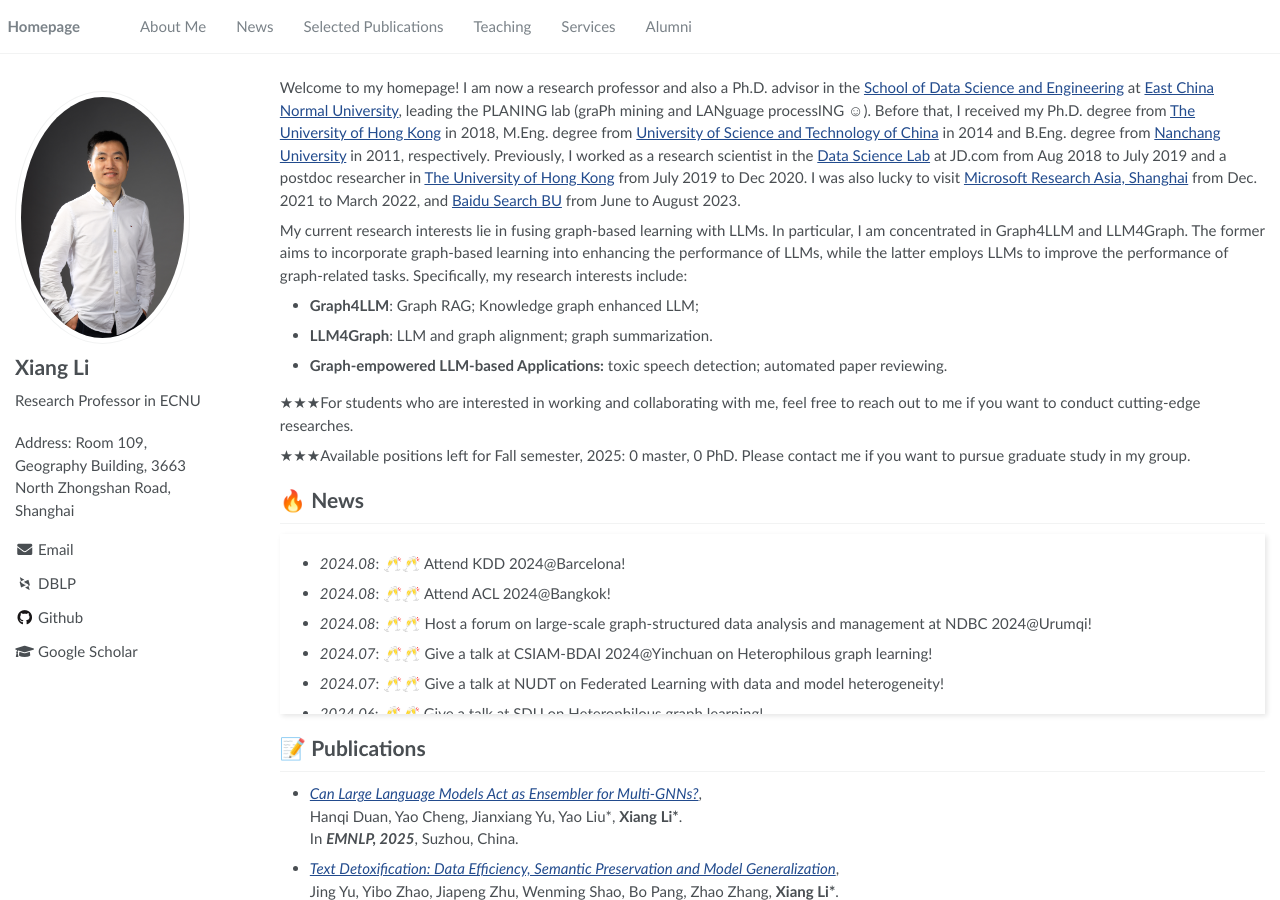
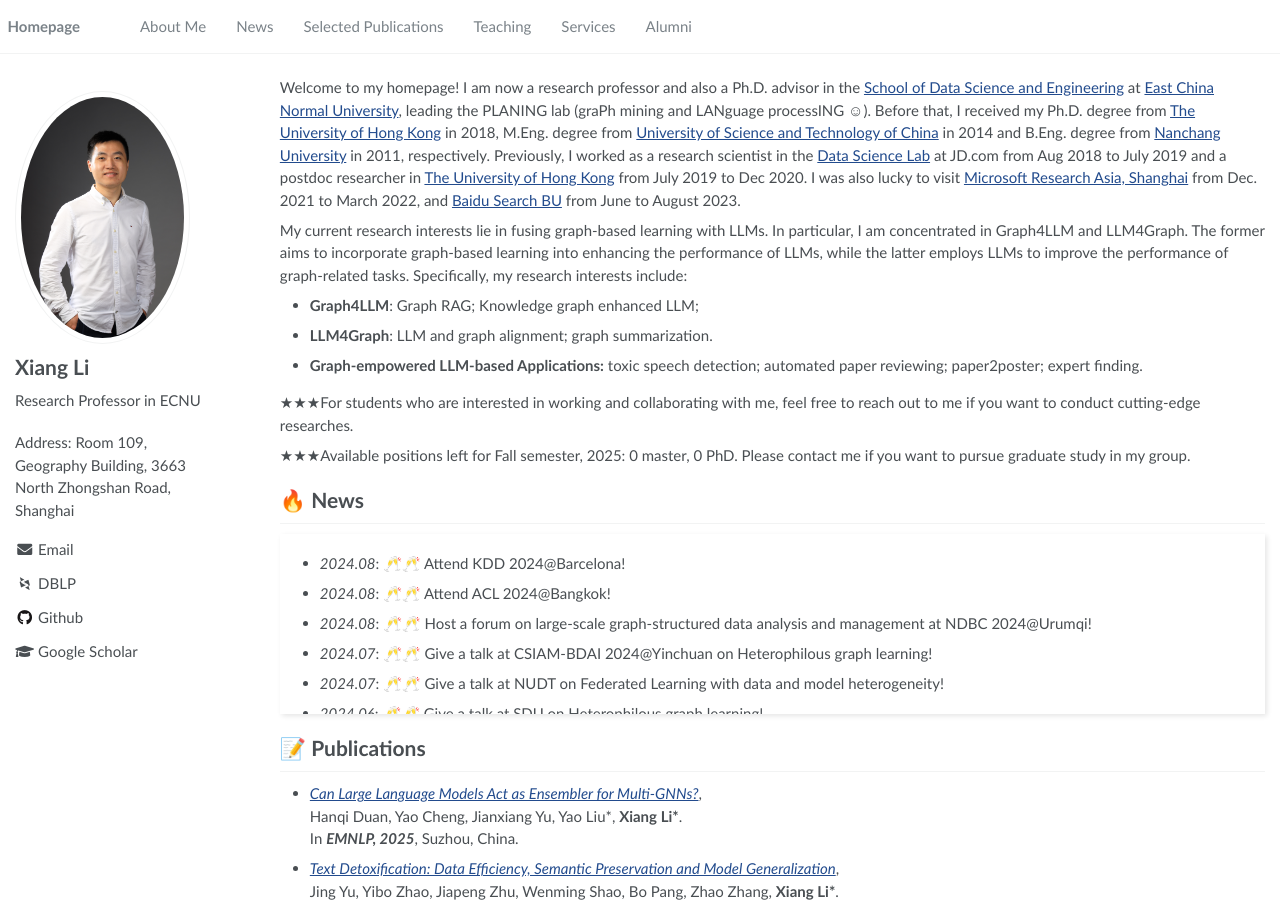
Before and after one commit to lixiang3776/lixiang3776.github.io, a Jekyll site: the page built from _pages/about.md, in a window 1280 px wide and 900 px high. Built offline with Jekyll 4.4.1, drawn with Linux system fonts in a browser that asks for light colours; some web fonts are replaced.

Commit message:
Update about.md

```diff
--- a/_pages/about.md
+++ b/_pages/about.md
@@ -25,7 +25,7 @@ My current research interests lie in fusing graph-based learning with LLMs. In p
 Specifically, my research interests include:
 - **Graph4LLM**: Graph RAG; Knowledge graph enhanced LLM;
 - **LLM4Graph**: LLM and graph alignment; graph summarization.
-- **Graph-empowered LLM-based Applications:** toxic speech detection; automated paper reviewing.
+- **Graph-empowered LLM-based Applications:** toxic speech detection; automated paper reviewing; paper2poster; expert finding.
 
 &#9733;&#9733;&#9733;For students who are interested in working and collaborating with me, feel free to reach out to me if you want to conduct cutting-edge researches.
 
```
